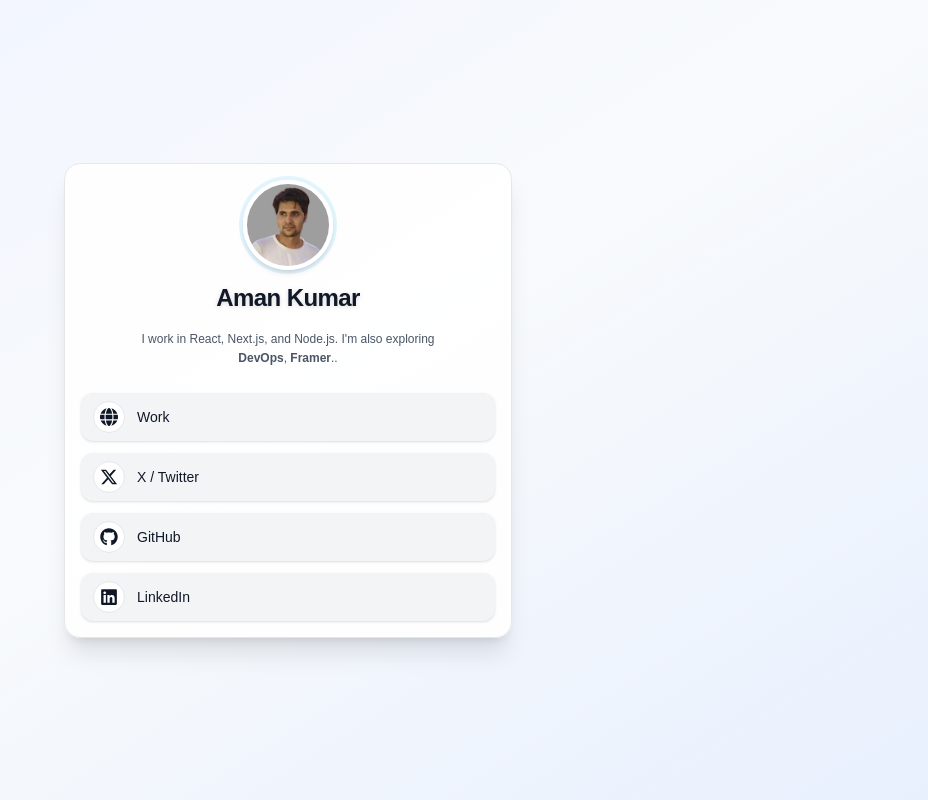
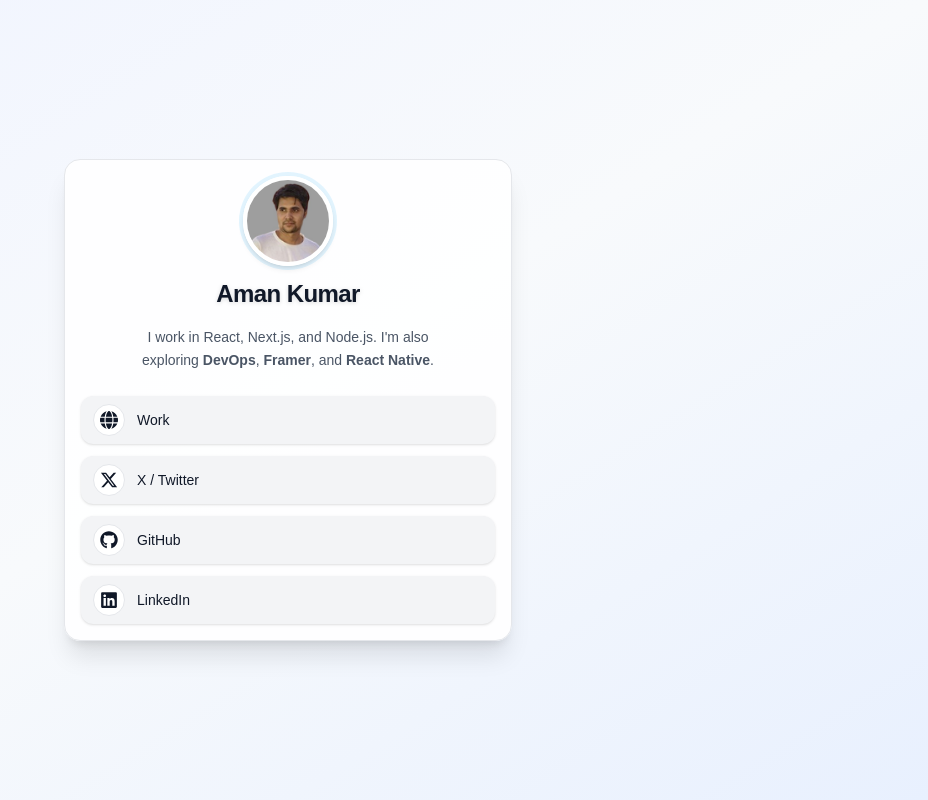
Before and after one commit to amandeve12/profile, a Next.js app: page / in a window 1280 px wide. Shown: the whole page, without its empty margins (352-1280 px from the left). Built offline with nearby package versions, Linux system fonts and the light colour scheme.

Commit message:
add es-lint

```diff
--- a/src/component/ProfileCard.tsx
+++ b/src/component/ProfileCard.tsx
@@ -81,10 +81,10 @@ export default function ProfileCard() {
         </h1>
 
         {/* Description */}
-        <p className="text-gray-600 text-center mt-3 text-xs leading-relaxed max-w-xs">
-          I work in React, Next.js, and Node.js. I'm also exploring{" "}
-          <b>DevOps</b>, <b>Framer</b>..
-        </p>
+        <p className="text-gray-600 text-center mt-3 text-sm leading-relaxed max-w-xs">
+  I work in React, Next.js, and Node.js. I&#39;m also exploring <b>DevOps</b>, <b>Framer</b>, and <b>React Native</b>.
+</p>
+
 
         {/* Links */}
         <div className="mt-6 w-full flex flex-col gap-3">
```
